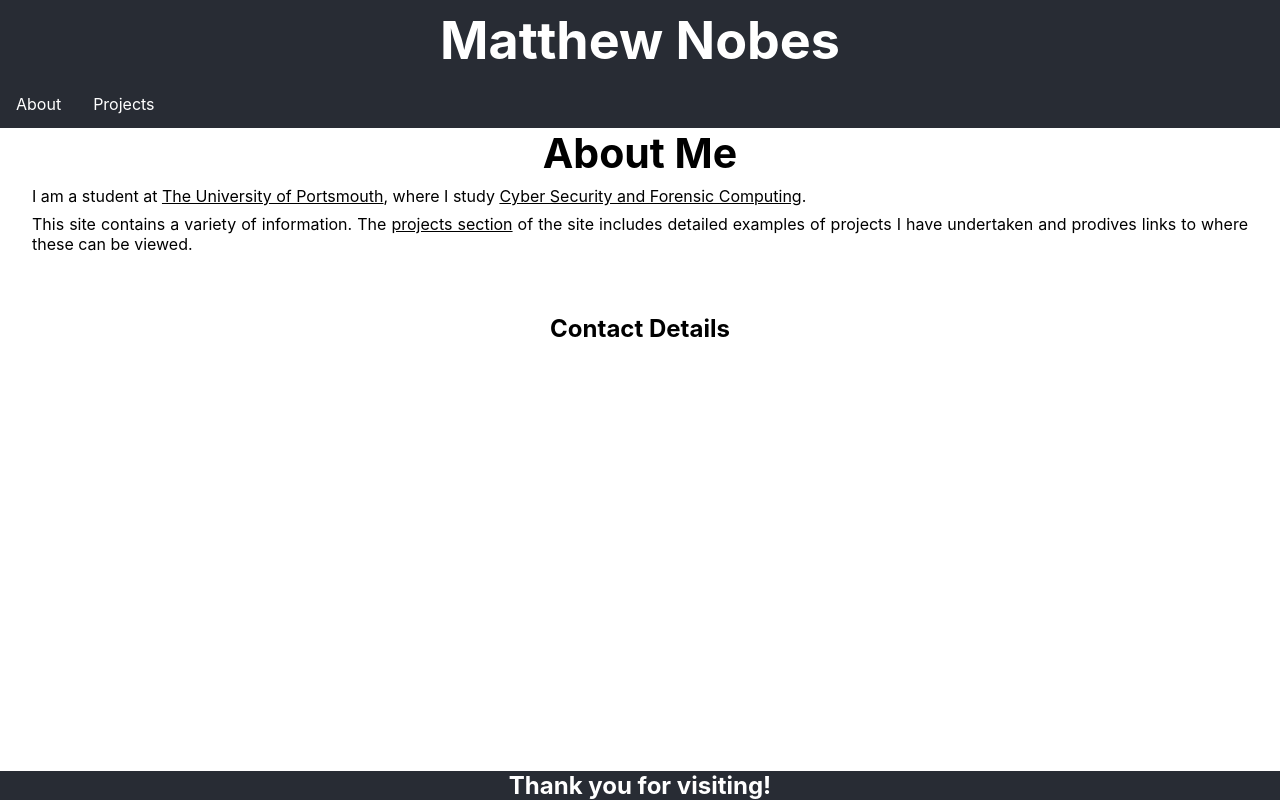
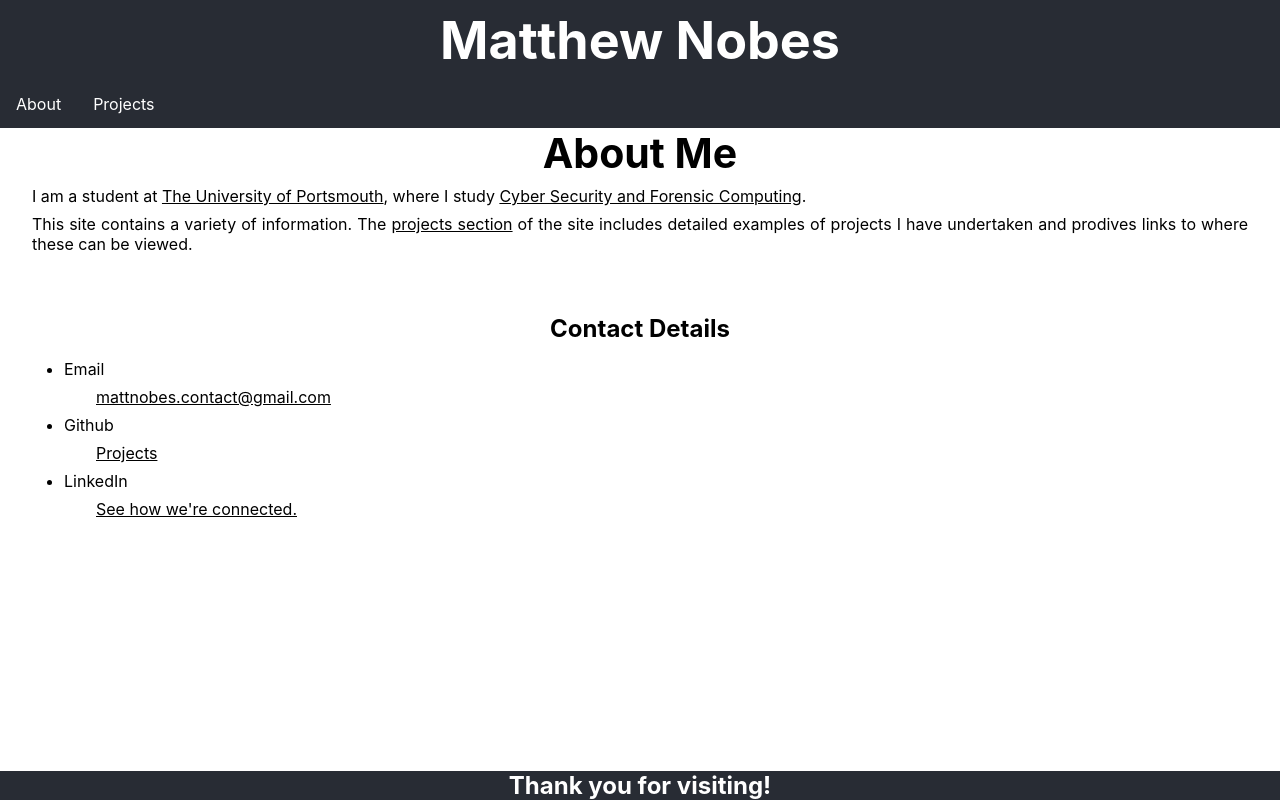
Before and after one commit to MatthewNobes/MatthewNobes.github.io, a React (Create React App) app: page / in a window 1280 px wide. Built offline with nearby package versions, Linux system fonts and the light colour scheme.

Commit message:
Fixing contact details styling

```diff
--- a/src/App.css
+++ b/src/App.css
@@ -6,6 +6,15 @@
 
 a {
   color: Black;
+}
+
+dd {
+  padding-left: 2.5vw;
+}
+
+li {
+  padding-bottom: 0.5em;
+  padding-top: 0.5em;
 }
 
 .App {
--- a/src/Components/main-pages/Home.js
+++ b/src/Components/main-pages/Home.js
@@ -8,8 +8,18 @@ function Title() {
 
 function ContactDetails() {
   return(
-    <div>
+    <div className="Main-Content">
       <h1>Contact Details </h1>
+      <p className="Main-Paragraph">
+      <ul class="Main-List">
+          <li>Email</li>
+            <dd><a href="mailto:mattnobes.contact@gmail.com" target="_blank" aria-label="contact email">mattnobes.contact@gmail.com</a></dd>
+          <li>Github</li>
+            <dd><a href="https://github.com/MatthewNobes" target="_blank" aria-label="github link">Projects</a></dd>
+          <li>LinkedIn</li>
+            <dd><a href="https://www.linkedin.com/in/matthew-nobes-10b834156/" target="_blank" aria-label="linkedin link">See how we're connected.</a></dd>
+        </ul>
+      </p>
     </div>
   )
 }
@@ -21,15 +31,13 @@ export default function Home() {
       <div className="Main-Content">
 
         <p className='Main-Paragraph'>
-          I am a student at <a href="port.ac.uk">The University of Portsmouth</a>, where I study <a href="https://www.port.ac.uk/study/courses/bsc-hons-cyber-security-and-forensic-computing">Cyber Security and Forensic Computing</a>.
+          I am a student at <a href="https://port.ac.uk">The University of Portsmouth</a>, where I study <a href="https://www.port.ac.uk/study/courses/bsc-hons-cyber-security-and-forensic-computing">Cyber Security and Forensic Computing</a>.
         </p>
         <p className='Main-Paragraph'>
           This site contains a variety of information. The <a href="Projects">projects section</a> of the site includes detailed examples of projects I have undertaken and prodives links to where these can be viewed.
         </p>
       </div>
-      <div className="Main-Content">
         <ContactDetails />
-      </div>
     </div>
   );
 }
```
